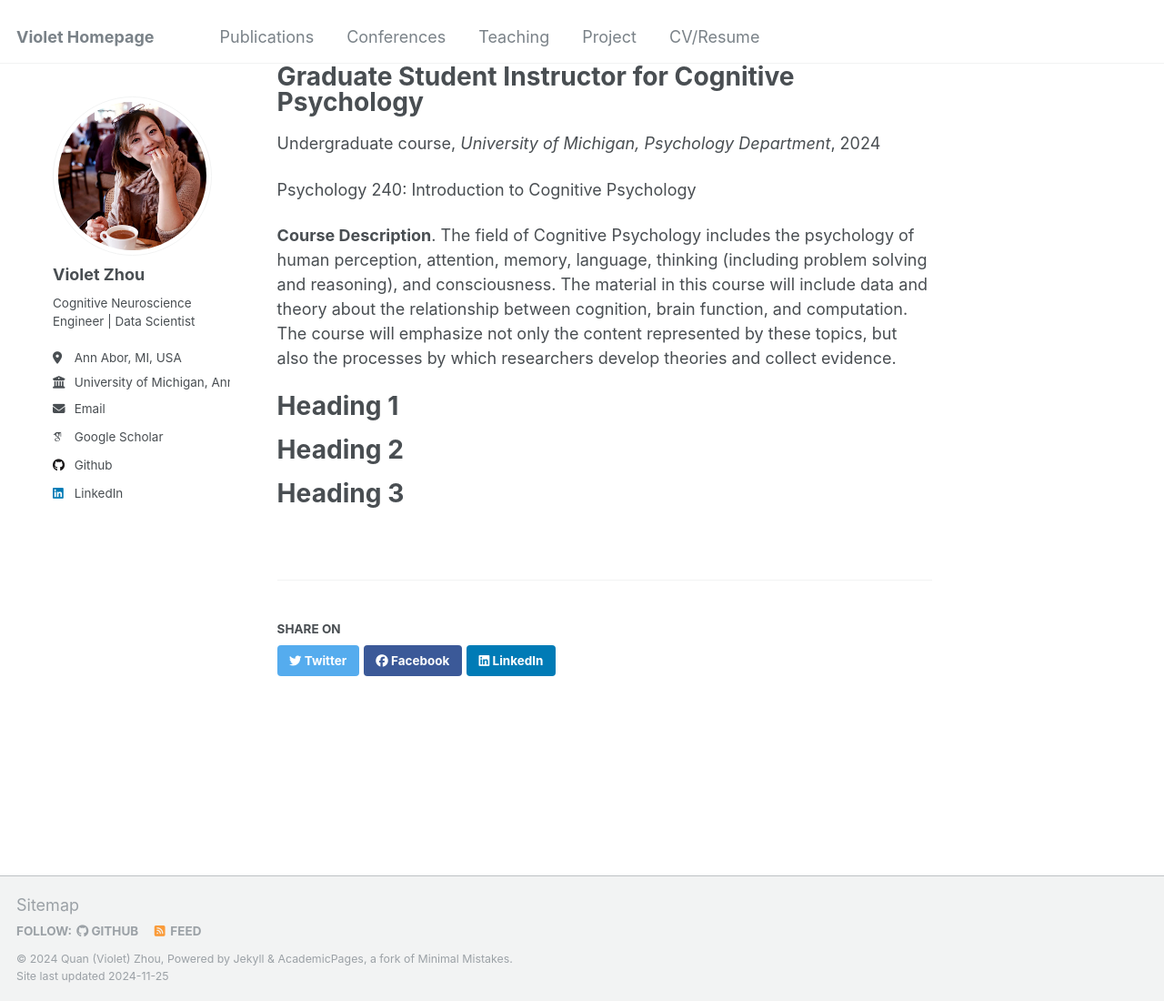
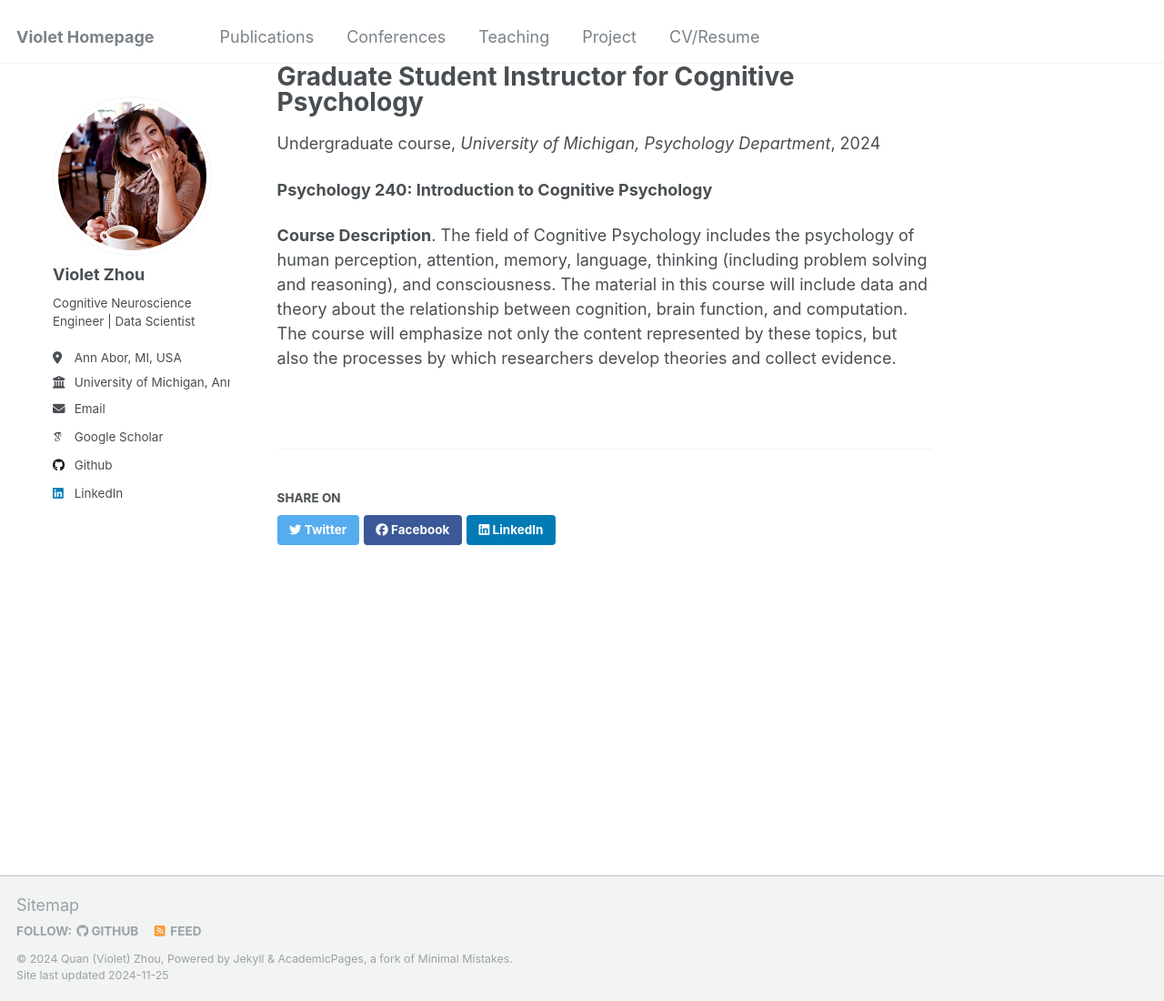
Before and after one commit to Quan-VioletZhou/violet_academicpage, a Jekyll site: the page built from _teaching/2024-winter-teaching-1.md, in a window 1280 px wide and 1100 px high. Shown: the whole window at 91% size. Built offline with Jekyll 4.4.1, drawn with Linux system fonts in a browser that asks for light colours; some web fonts are replaced.

Commit message:
adding teaching

```diff
--- a/_teaching/2024-winter-teaching-1.md
+++ b/_teaching/2024-winter-teaching-1.md
@@ -8,7 +8,7 @@ date: 2024-01-08
 location: "Ann Arbor, MI"
 ---
 
-Psychology 240: Introduction to Cognitive Psychology
+**Psychology 240: Introduction to Cognitive Psychology**
 
 **Course Description**. The field of Cognitive Psychology includes the psychology of
 human perception, attention, memory, language, thinking (including problem
@@ -17,12 +17,3 @@ data and theory about the relationship between cognition, brain function, and
 computation. The course will emphasize not only the content represented by these
 topics, but also the processes by which researchers develop theories and collect
 evidence.
-
-Heading 1
-======
-
-Heading 2
-======
-
-Heading 3
-======
```
